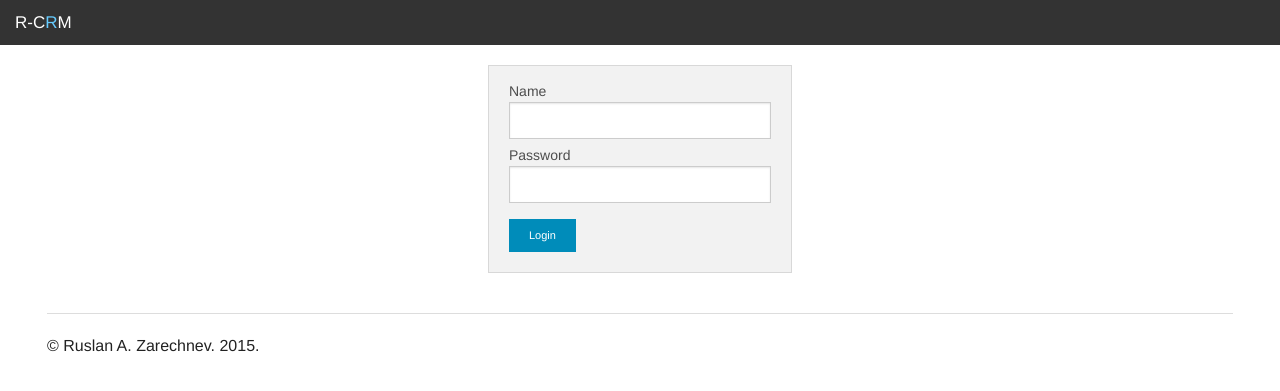
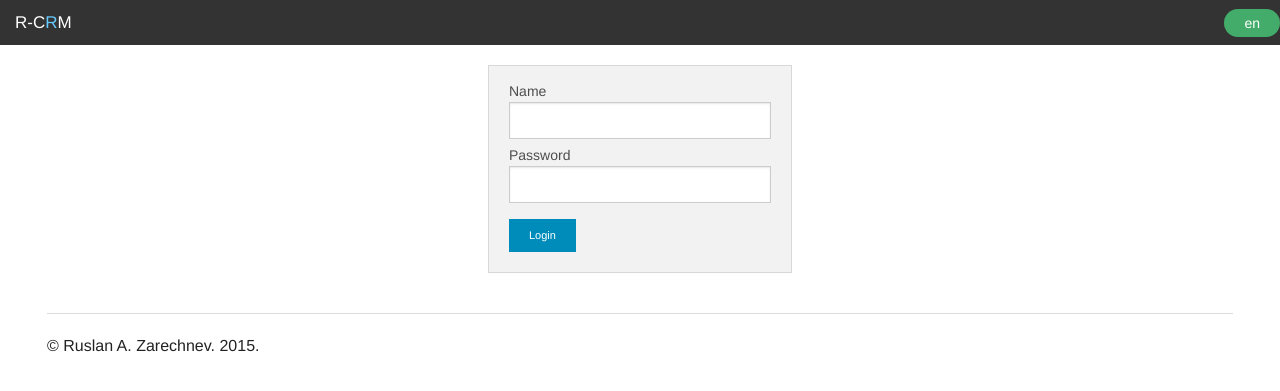
Before and after one commit to zarechnev/r-crm, a Django app: template rcrm_django/loginsys/templates/login.html in a window 1280 px wide. Shown: the top 391 px of the page. Run offline with Django 3.2, Linux system fonts and the light colour scheme; the template is opened without the code that fills it, so the values that code supplies are empty.

Commit message:
Add switch loyout button on login page.

```diff
--- a/rcrm_django/templates/main-login.html
+++ b/rcrm_django/templates/main-login.html
@@ -88,6 +88,14 @@
     </li>
   </ul>
   <section class="top-bar-section">
+      <!-- Right Nav Section -->
+        <ul class="right">
+           <li>
+               <form action='/i18n/setlang/' method='post'>
+                   <input name="language" {% if language == "en" %} value="ru" {% else %} value="en" {% endif %} type="submit" class="button tiny round success" style="margin: 0" />
+               </form>
+           </li>
+        </ul>
   </section>
 </nav>
 <div class="row" style="margin-top:20px">
```
Also changed, not shown: rcrm_django/rcrm_django.sqlite3.
